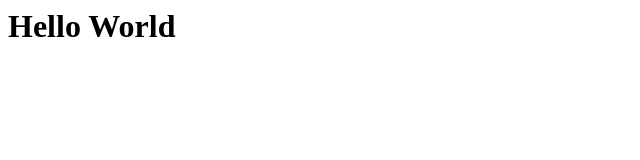
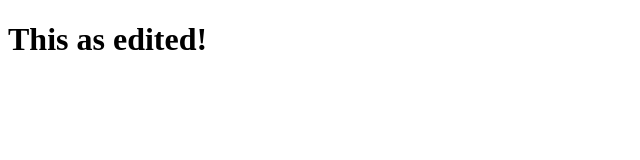
Before and after one commit to KalobTaulien/kalobtaulien.github.io, a plain HTML site: page index.html in a window 1280 px wide. Shown: the whole page, without its empty margins (0-640 px from the left). Drawn offline with Linux system fonts and the light colour scheme.

Commit message:
New html file structure

```diff
--- a/index.html
+++ b/index.html
@@ -1 +1,11 @@
-<h1>Hello World</h1>
+<!DOCTYPE html>
+<html lang="en">
+<head>
+    <meta charset="UTF-8">
+    <meta name="viewport" content="width=device-width, initial-scale=1.0">
+    <title>Hello World</title>
+</head>
+<body>
+    <h1>This as edited!</h1>
+</body>
+</html>
```
